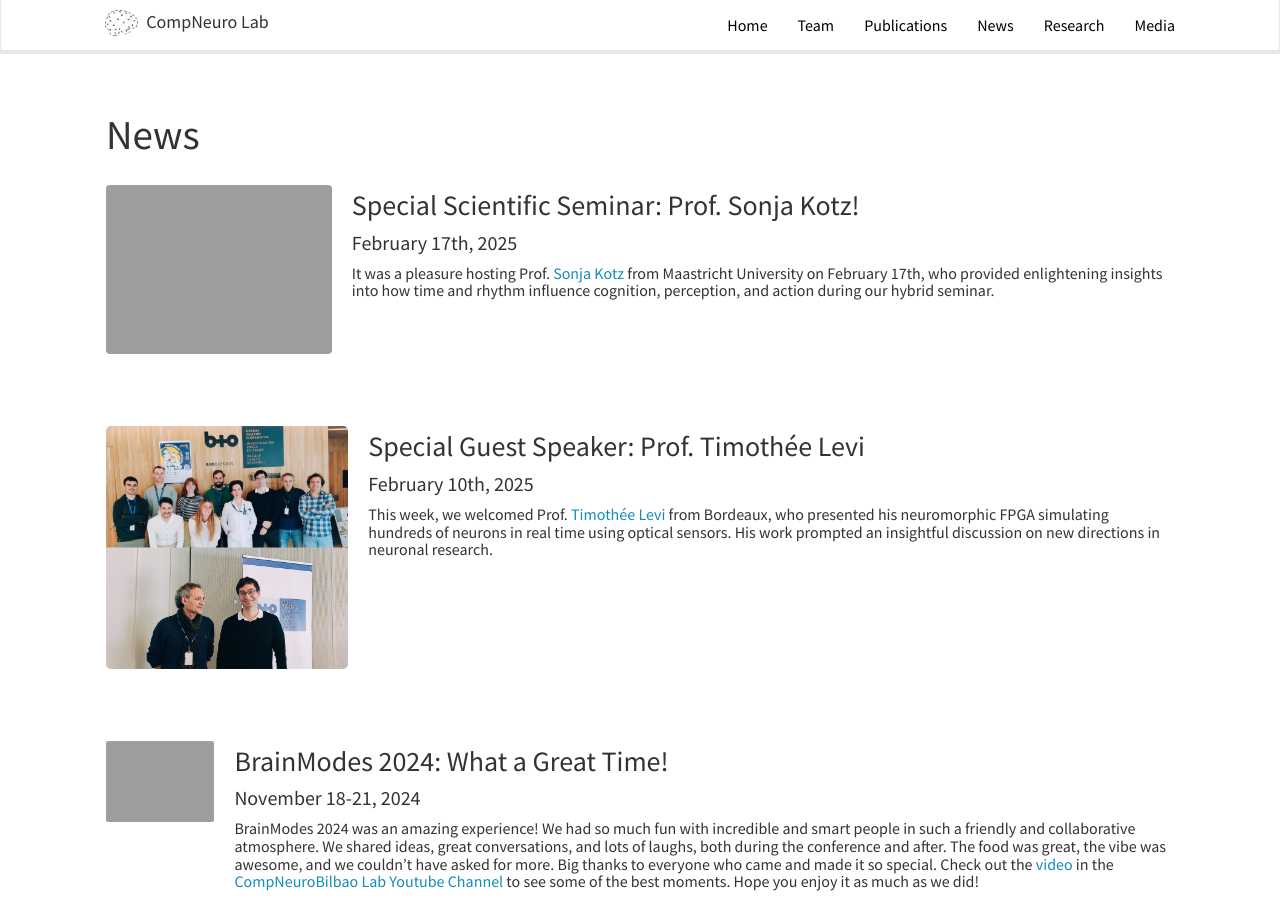
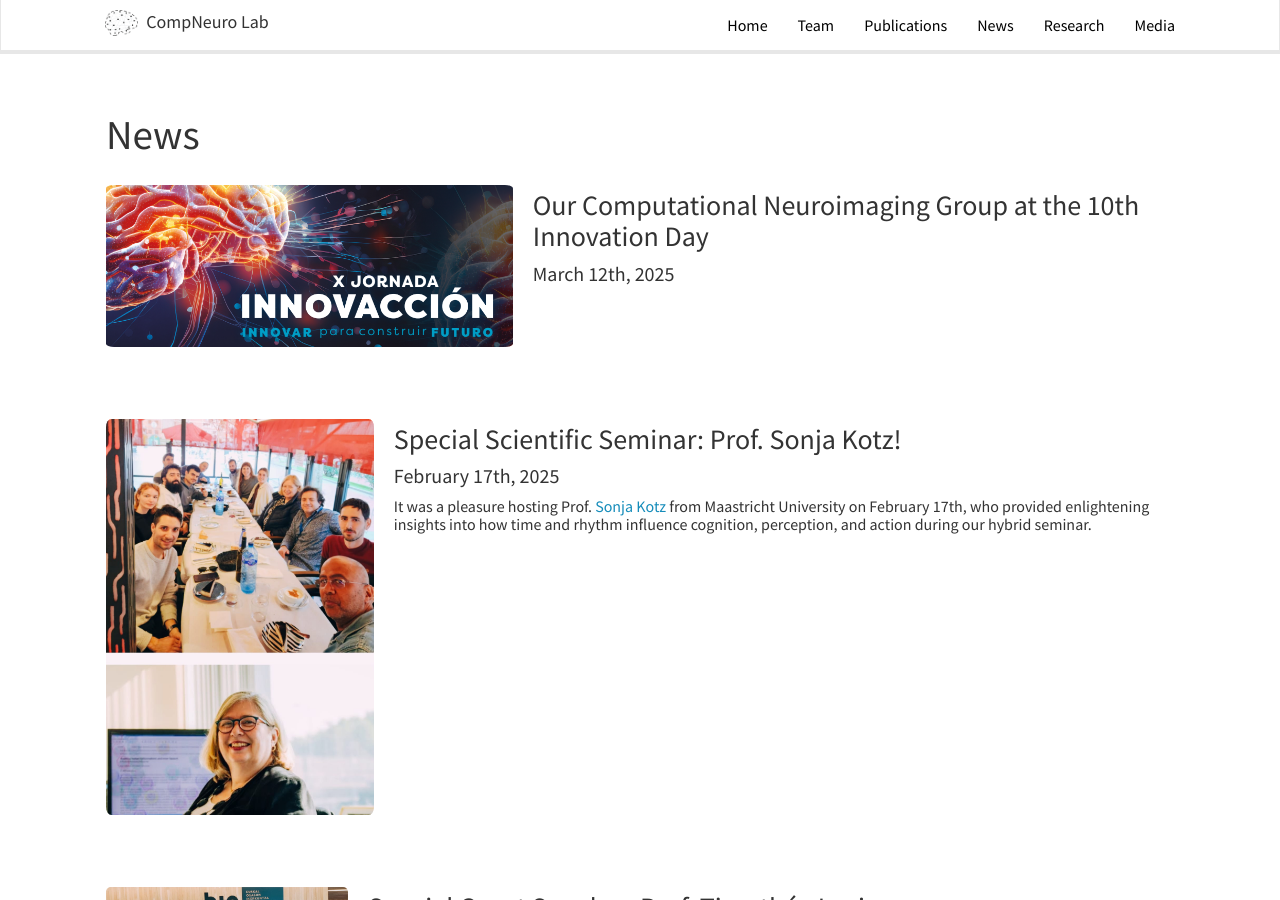
Before and after one commit to itellaetxe/compneurobilbao_website, a Jekyll site: the page built from _pages/allnews.md, in a window 1280 px wide and 900 px high. Built offline with Jekyll 4.4.1, drawn with Linux system fonts in a browser that asks for light colours; nearby versions of some CDN libraries.

Commit message:
add innovation day new

```diff
--- a/_data/news.yml
+++ b/_data/news.yml
@@ -1,6 +1,12 @@
+- date: "March 12th, 2025"
+  headline: "Our Computational Neuroimaging Group at the 10th Innovation Day"
+  descritpion: "Our computational neuroimaging group was excited to participate in the 10th Innovation Day, presenting our latest advances in brain imaging technology and engaging directly with medical professionals to discuss future research directions."
+  image: 'innovation.PNG'
+
 - date: "February 17th, 2025"
   headline: "Special Scientific Seminar: Prof. Sonja Kotz!"
   description: "It was a pleasure hosting Prof. [Sonja Kotz](https://scholar.google.de/citations?user=2wVCGFUAAAAJ&hl=de) from Maastricht University on February 17th, who provided enlightening insights into how time and rhythm influence cognition, perception, and action during our hybrid seminar."
+  image: 'sonja.jpg'
 
 - date: "February 10th, 2025"
   headline: " Special Guest Speaker: Prof. Timothée Levi"
```
